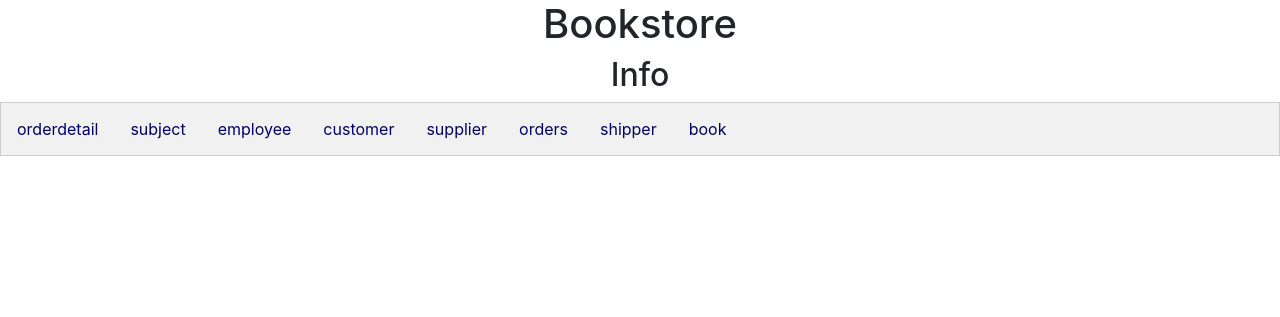
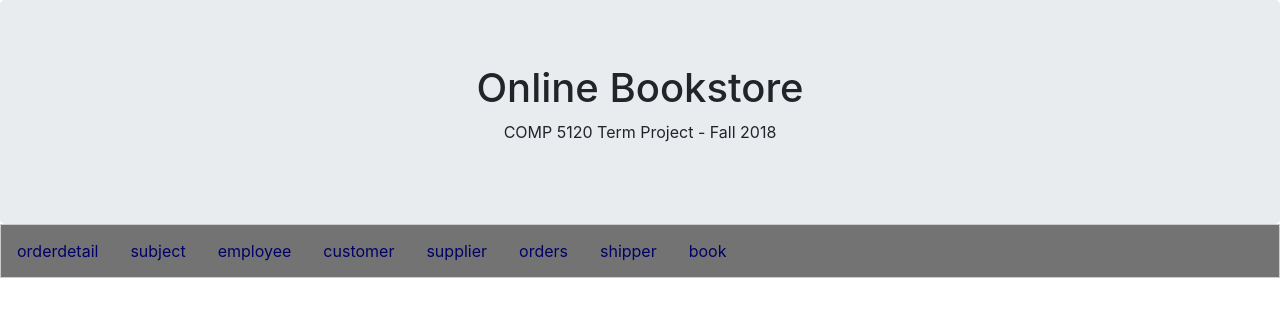
Before and after one commit to kce0002/COMP5120_TermProject, a PHP site: page / in a window 1280 px wide. Shown: the top 317 px of the page. Run offline with PHP 8.4, Linux system fonts and the light colour scheme; data comes from the database, SQL or seed files in the repository.

Commit message:
Styling it up

```diff
--- a/src/css/style.css
+++ b/src/css/style.css
@@ -1,7 +1,7 @@
 .tab {
 	overflow: hidden;
 	border: 1px solid #ccc;
-	background-color: #f1f1f1;
+	background-color: #737373;
 }
 
 .tab button {
@@ -20,12 +20,15 @@
 }
 
 .tab button:active {
-	background-color: #00ff00;
+	background-color: #ccc;
+}
+
+.tab button:focus {
+	background-color: #ccc;
 }
 
 .tabcontent {
 	display: none;
 	padding: 6px 12px;
 	border: 1px solid #ccc;
-	border-top: none;
 }
--- a/src/index.php
+++ b/src/index.php
@@ -34,24 +34,17 @@
 		<script src="bootstrap/js/jquery-3.3.1.min.js"></script>
 		<script src="js/script.js"></script>
 
-		<div style="justify-context: center; text-align: center;">
-			<h1>Bookstore</h1>
+		<div class="jumbotron" style="margin: 0;">
+			<div class="container" style="justify-context: center; text-align: center;">
+				<h1>Online Bookstore</h1>
+				<p>COMP 5120 Term Project - Fall 2018</p>
+			</div>
 		</div>
 	</head>
 	<body>
 		<div style="justify-context: center; text-align: center;">
-			<h2>Info</h2>
 			<div class="tab">
 				<?php
-					/*$i = 0;
-					if (mysqli_num_rows($tables) > 0) {
-						while ($row = mysqli_fetch_assoc($tables)) {
-							echo '<button class="tablinks" onclick="openTable(event, \''.$row["tables"].'\')">'.$row["tables"].'</button>';
-							$tablesArr[$i] = $row["tables"];
-							$i++;
-
-						}
-					}*/
 					foreach ($tablesArr as $value) {
 						echo '<button class="tablinks" onclick="openTable(event, \''.$value.'\')">'.$value.'</button>';
 
```
